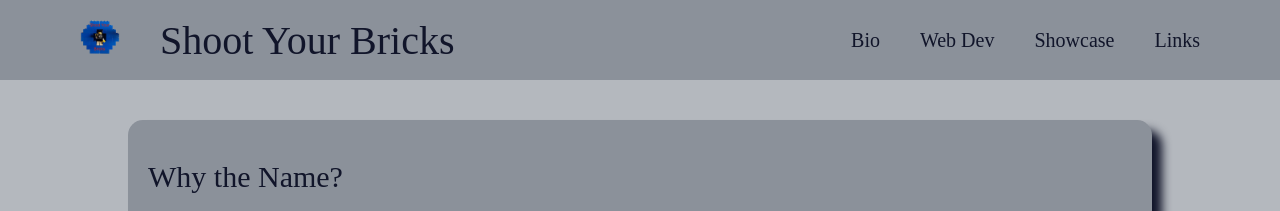
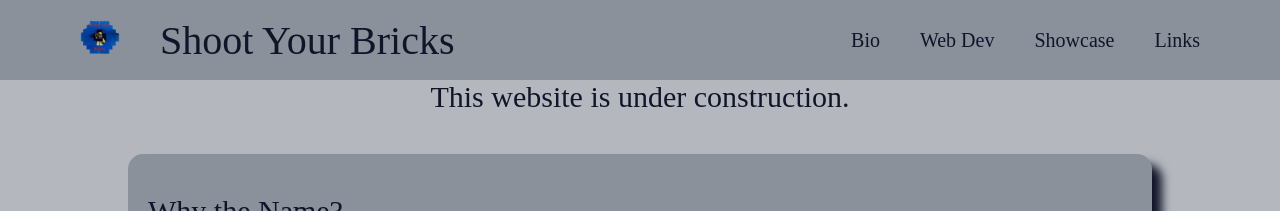
Before and after one commit to ShootYourBricks/shootyourbricks.github.io, a plain HTML site: page index.html in a window 1280 px wide. Shown: the top 211 px of the page. Drawn offline with Linux system fonts and the light colour scheme.

Commit message:
under construction

```diff
--- a/index.html
+++ b/index.html
@@ -22,6 +22,7 @@
 			<a href="Pages/links.html">Links</a>
 		</div>
 	</header>
+	<p class="title-p center">This website is under construction.</p>
 	<!--Main-->
 	<main class="wrapper">
 		<div class="main-div">
```
